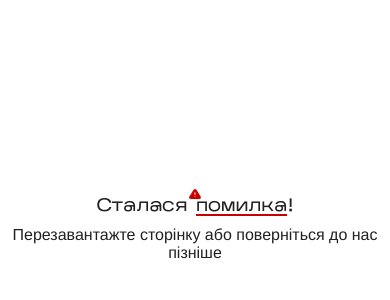
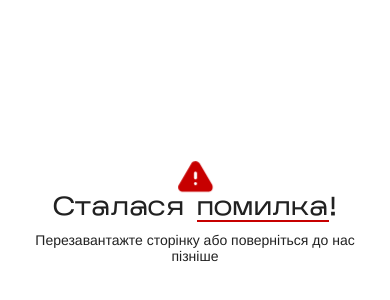
Before and after one commit to Guntyk/bfc-frontend, a React (Create React App) app: page /error in a window 390 px wide. Shown: the part 192-492 px from the top of the page. Built offline with nearby package versions, Linux system fonts and the light colour scheme.

Commit message:
Error page mobile adaptation

```diff
--- a/src/pages/Error/Error.css
+++ b/src/pages/Error/Error.css
@@ -53,3 +53,17 @@
     bottom: 53.5%;
   }
 }
+
+@media (max-width: 768px) {
+  .error-page .title-xl {
+    font-size: 2.6rem;
+  }
+  .error-page .text-l {
+    padding: 0 1rem;
+    font-size: 1.4rem;
+  }
+  .error-page::before {
+    bottom: 54%;
+    width: 3.5rem;
+  }
+}
```
